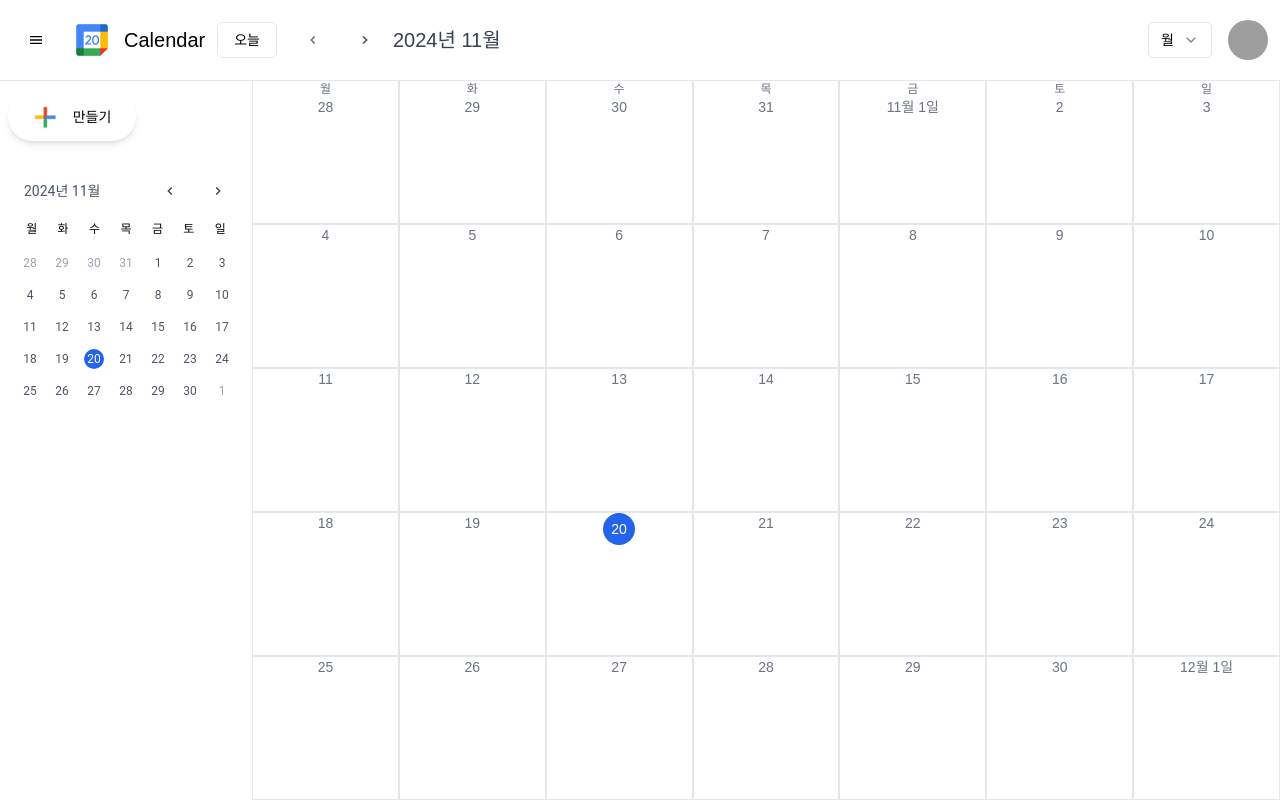
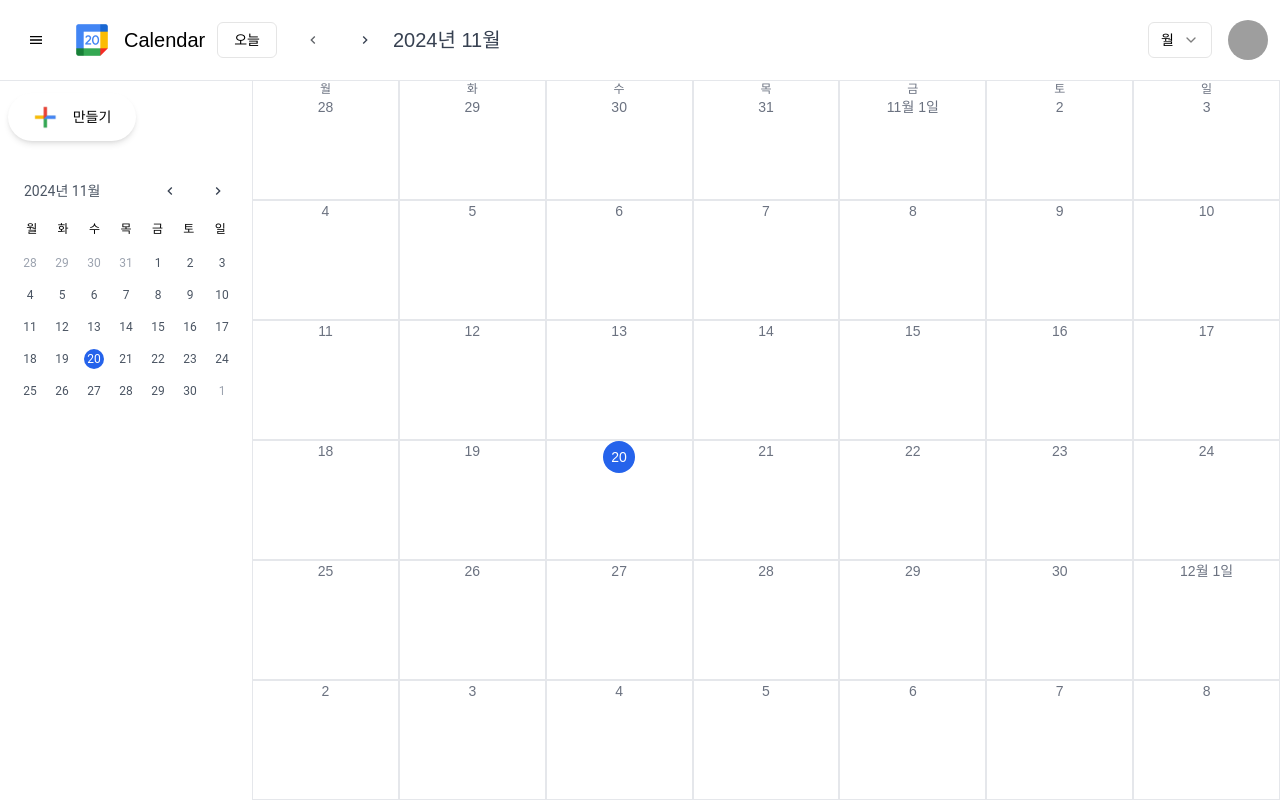
Before and after one commit to moolmin/google-calendar-react, a React (Vite) app: page / in a window 1280 px wide. Built offline with nearby package versions, Linux system fonts and the light colour scheme; grey boxes are pictures that could not be loaded; a web font is replaced by a local one.

Commit message:
fix: week caledar is displayed now

```diff
--- a/src/components/calendar/calendar-container.tsx
+++ b/src/components/calendar/calendar-container.tsx
@@ -1,24 +1,17 @@
-import {
-  CalendarEventType,
-  useDateStore,
-  useEventStore,
-  useViewStore,
-} from "@/lib/store";
+import { useSelector } from "react-redux";
+import { RootState } from "@/redux/store";
 import MonthView from "@/components/calendar/month/month";
 import WeekView from "@/components/calendar/week/week";
-// import WeekView from "./week-view";
-// import DayView from "./day-view";
-// import EventPopover from "./event-popover";
-// import { EventSummaryPopover } from "./event-summary-popover";
 import { useEffect } from "react";
 import dayjs from "dayjs";
+import { CalendarEventType, useDateStore, useEventStore } from "@/lib/store";
 
 export default function CalendarContainer({
   eventsData,
 }: {
   eventsData: CalendarEventType[];
 }) {
-  const { selectedView } = useViewStore();
+  const { view } = useSelector((state: RootState) => state.calendar);
 
   const {
     isPopoverOpen,
@@ -44,10 +37,12 @@ export default function CalendarContainer({
 
   return (
     <div className="flex w-full">
-      <div className=" flex-1">
-        {selectedView === "month" && <MonthView />}
-        {selectedView === "week" && <WeekView />}
+      <div className="flex-1">
+        {/* Redux view 상태에 따라 MonthView 또는 WeekView 렌더링 */}
+        {view === "month" && <MonthView />}
+        {view === "week" && <WeekView />}
       </div>
+      {/* Popovers, 이벤트 요약은 그대로 유지 */}
       {/* {isPopoverOpen && (
         <EventPopover
           isOpen={isPopoverOpen}
--- a/src/components/calendar/month/month-box.tsx
+++ b/src/components/calendar/month/month-box.tsx
@@ -11,7 +11,6 @@ export default function MonthBox({
   rowIndex: number;
 }) {
   const { openPopover, events } = useEventStore();
-
   const { setDate } = useDateStore();
 
   if (!day) {
@@ -21,7 +20,6 @@ export default function MonthBox({
   }
 
   const isFirstDayOfMonth = day.date() === 1;
-
   const isToday = day.format("DD-MM-YY") === dayjs().format("DD-MM-YY");
 
   const handleClick = (e: React.MouseEvent) => {
--- a/src/components/calendar/month/month.tsx
+++ b/src/components/calendar/month/month.tsx
@@ -1,17 +1,31 @@
-
 import { Fragment } from 'react'
 import MonthBox from './month-box'
-import { useDateStore } from '@/lib/store';
+import { useSelector } from "react-redux";
+import { RootState } from "@/redux/store";
+import dayjs from 'dayjs';
 
 export default function MonthView() {
+  const { monthIndex } = useSelector((state: RootState) => state.calendar);
+  const startOfMonth = dayjs().month(monthIndex).startOf("month");
+  const startDate = startOfMonth.startOf("week");
+  const dates = Array.from({ length: 42 }, (_, i) =>
+    startDate.add(i, "day")
+  );
 
-  const { twoDMonthArray } = useDateStore();
   return (
-    <section className='grid grid-cols-7 grid-rows-5 h-[calc(100vh-80px)]'>
-     {twoDMonthArray.map((row, i) => (
-        <Fragment key={i}>
-          {row.map((day, index) => (
-            <MonthBox key={index} day={day} rowIndex={i} />
+    <section className='grid grid-cols-7 grid-rows-6 h-[calc(100vh-80px)]'>
+     {dates.reduce((rows, date, i) => {
+        if (i % 7 === 0) rows.push([]);
+        rows[rows.length - 1].push(date);
+        return rows;
+      }, [] as dayjs.Dayjs[][]).map((row, rowIndex) => (
+        <Fragment key={rowIndex}>
+          {row.map((day, colIndex) => (
+            <MonthBox
+              key={`${rowIndex}-${colIndex}`}
+              day={day}
+              rowIndex={rowIndex}
+            />
           ))}
         </Fragment>
       ))}
--- a/src/components/calendar/week/week.tsx
+++ b/src/components/calendar/week/week.tsx
@@ -1,17 +1,20 @@
 import { getHours, getWeekDays } from "@/lib/getTime";
-import { useDateStore, useEventStore } from "@/lib/store";
+import { useEventStore } from "@/lib/store";
 import { cn } from "@/lib/utils";
 import dayjs from "dayjs";
 import { useEffect, useState } from "react";
 import { ScrollArea } from "@/components/ui/scroll-area";
 import { EventRenderer } from "@/components/event-renderer";
-
+import { useSelector, useDispatch } from "react-redux";
+import { RootState } from "@/redux/store";
 
 export default function WeekView() {
   const [currentTime, setCurrentTime] = useState(dayjs());
   const { openPopover, events } = useEventStore();
 
-  const { userSelectedDate, setDate } = useDateStore();
+  const { weekIndex } = useSelector((state: RootState) => state.calendar);
+
+  const startOfWeek = dayjs().week(weekIndex).startOf("week");
 
   useEffect(() => {
     const interval = setInterval(() => {
@@ -22,16 +25,16 @@ export default function WeekView() {
 
   return (
     <>
-      <div className="grid grid-cols-[auto_1fr_1fr_1fr_1fr_1fr_1fr_1fr] place-items-center px-4 py-2 ">
+      {/* Week Header */}
+      <div className="grid grid-cols-[auto_1fr_1fr_1fr_1fr_1fr_1fr_1fr] place-items-center px-4 py-2">
         <div className="w-16 border-r border-gray-300 text-gray-700">
           <div className="relative h-16">
             <div className="absolute top-10 text-xs text-gray-600">GMT +2</div>
           </div>
         </div>
 
-        {/* Week View Header */}
-
-        {getWeekDays(userSelectedDate).map(({ currentDate, today }, index) => (
+        {/* 요일 헤더 */}
+        {getWeekDays(startOfWeek).map(({ currentDate, today }, index) => (
           <div key={index} className="flex flex-col items-center">
             <div className={cn("text-xs", today && "text-blue-600")}>
               {currentDate.format("ddd")}
@@ -39,20 +42,19 @@ export default function WeekView() {
             <div
               className={cn(
                 "h-12 w-12 rounded-full p-2 text-2xl flex items-center justify-center",
-                today && "bg-blue-600 text-white",
+                today && "bg-blue-600 text-white"
               )}
             >
-              {currentDate.format("DD")}{" "}
+              {currentDate.format("DD")}
             </div>
           </div>
         ))}
       </div>
 
-      {/* Time Column & Corresponding Boxes of time per each date  */}
-
+      {/* Time Column & Events */}
       <ScrollArea className="h-[85vh] overflow-hidden">
         <div className="grid grid-cols-[auto_1fr_1fr_1fr_1fr_1fr_1fr_1fr] px-4 py-2">
-          {/* Time Column */}
+          {/* 시간 열 */}
           <div className="w-16 border-r border-gray-300">
             {getHours.map((hour, index) => (
               <div key={index} className="relative h-16">
@@ -63,13 +65,9 @@ export default function WeekView() {
             ))}
           </div>
 
-          {/* Week Days Corresponding Boxes */}
-
-          {getWeekDays(userSelectedDate).map(
-            ({ isCurrentDay, today }, index) => {
-              const dayDate = userSelectedDate
-                .startOf("week")
-                .add(index, "day");
+          {/* 날짜별 이벤트 */}
+          {getWeekDays(startOfWeek).map(({ currentDate, today }, index) => {
+            const dayDate = startOfWeek.add(index, "day");
 
             return (
               <div key={index} className="relative border-r border-gray-300">
@@ -78,7 +76,6 @@ export default function WeekView() {
                     key={i}
                     className="relative flex h-16 cursor-pointer flex-col items-center gap-y-2 border-b border-gray-300 hover:bg-gray-100"
                     onClick={() => {
-                        setDate(dayDate.hour(hour.hour()));
                       openPopover();
                     }}
                   >
@@ -89,20 +86,22 @@ export default function WeekView() {
                     />
                   </div>
                 ))}
-                  {/* Current time indicator */}
-
-                  {isCurrentDay(dayDate) && today && (
+                {/* 현재 시간 표시 */}
+                {today && (
                   <div
                     className={cn("absolute h-0.5 w-full bg-red-500")}
                     style={{
-                        top: `${(currentTime.hour() / 24) * 100}%`,
+                      top: `${
+                        ((currentTime.hour() * 60 + currentTime.minute()) /
+                          (24 * 60)) *
+                        100
+                      }%`,
                     }}
                   />
                 )}
               </div>
             );
-            },
-          )}
+          })}
         </div>
       </ScrollArea>
     </>
--- a/src/redux/store.ts
+++ b/src/redux/store.ts
@@ -1,4 +1,4 @@
-// 여러 슬라이스는 configureStore 를 통해 하나의 store에 저장된다.
+// 여러 슬라이스는 configureStore 를 통해 하나의 store에 저장된다!!!
 
 import { configureStore } from '@reduxjs/toolkit';
 import calendarReducer from './features/calendarSlice';
```
Lines whose indentation alone changed are shown as unchanged.
